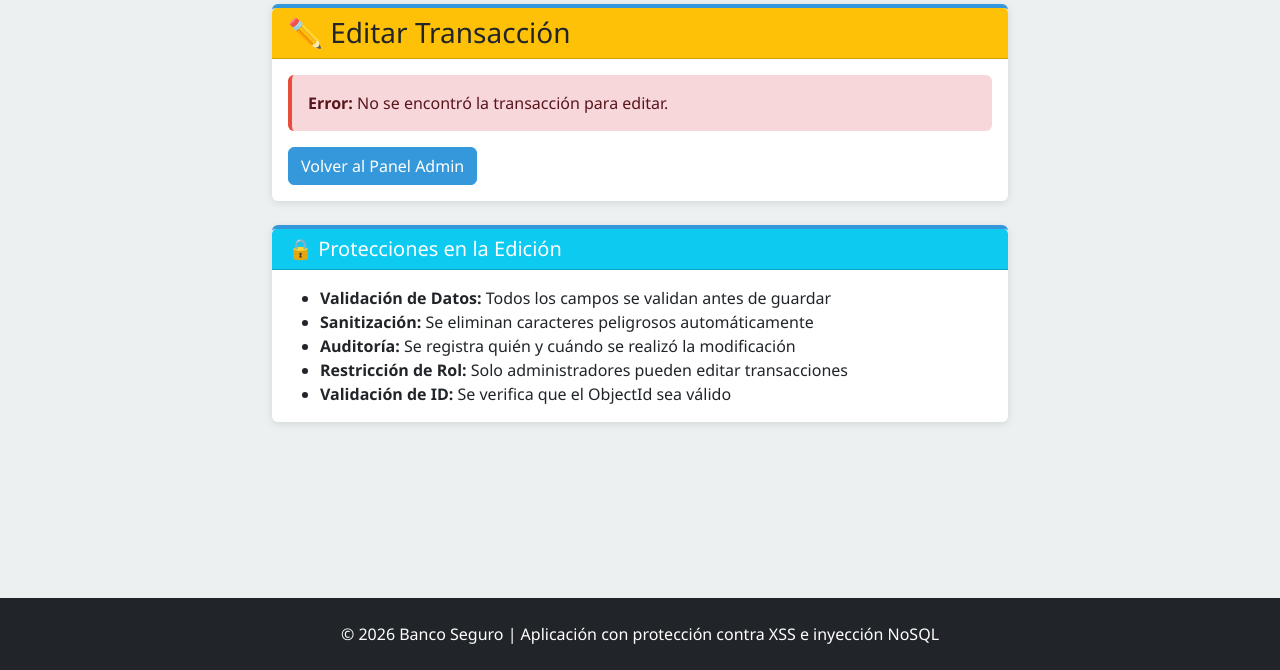
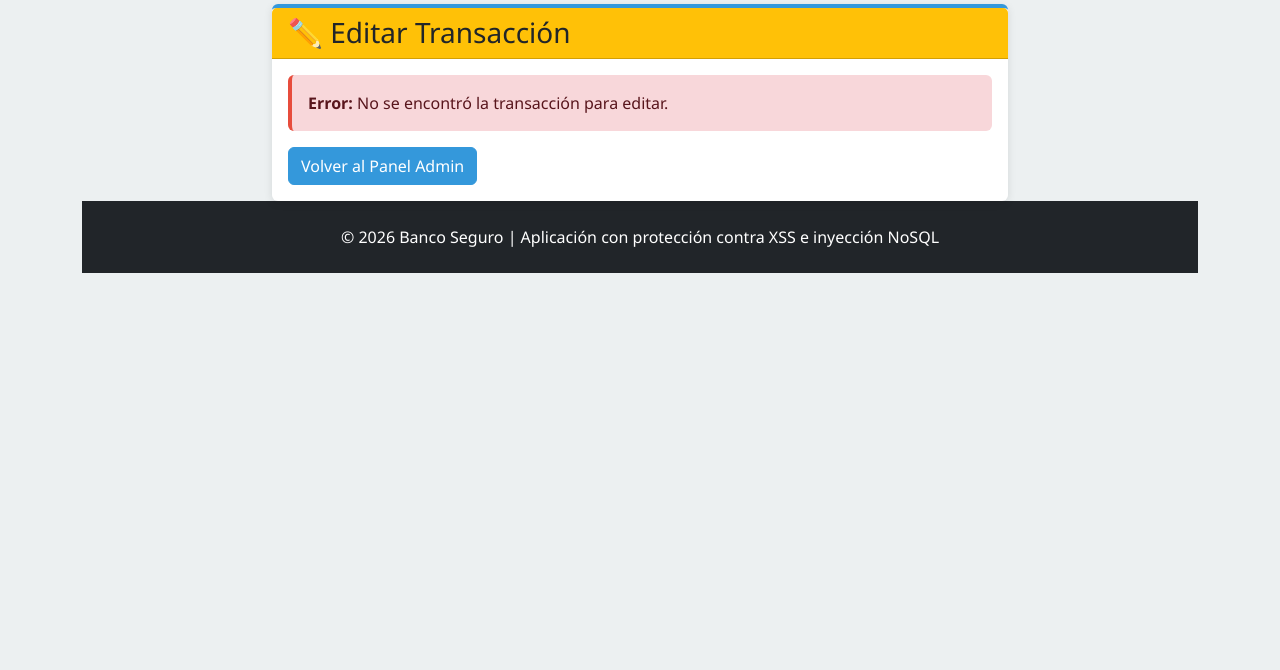
Before and after one commit to rainerdsaenz1-cpu/PROYECTO-PROGRMACION, a Flask app: template clase_flask-master/templates/editar.html in a window 1280 px wide. Shown: the part 130-800 px from the top of the page. Run offline with Flask 3, Linux system fonts and the light colour scheme; the template is opened without the code that fills it, so the values that code supplies are empty.

Commit message:
Remove security information from editar.html
Removed security information section from the edit page.

```diff
--- a/clase_flask-master/templates/editar.html
+++ b/clase_flask-master/templates/editar.html
@@ -100,23 +100,6 @@
         {% endif %}
       </div>
     </div>
-
-    <!-- Información de Seguridad -->
-    <div class="card mt-4">
-      <div class="card-header bg-info text-white">
-        <h5 class="mb-0">🔒 Protecciones en la Edición</h5>
-      </div>
-      <div class="card-body">
-        <ul class="mb-0">
-          <li><strong>Validación de Datos:</strong> Todos los campos se validan antes de guardar</li>
-          <li><strong>Sanitización:</strong> Se eliminan caracteres peligrosos automáticamente</li>
-          <li><strong>Auditoría:</strong> Se registra quién y cuándo se realizó la modificación</li>
-          <li><strong>Restricción de Rol:</strong> Solo administradores pueden editar transacciones</li>
-          <li><strong>Validación de ID:</strong> Se verifica que el ObjectId sea válido</li>
-        </ul>
-      </div>
-    </div>
-  </div>
 </div>
 
 {% block extra_js %}
```
